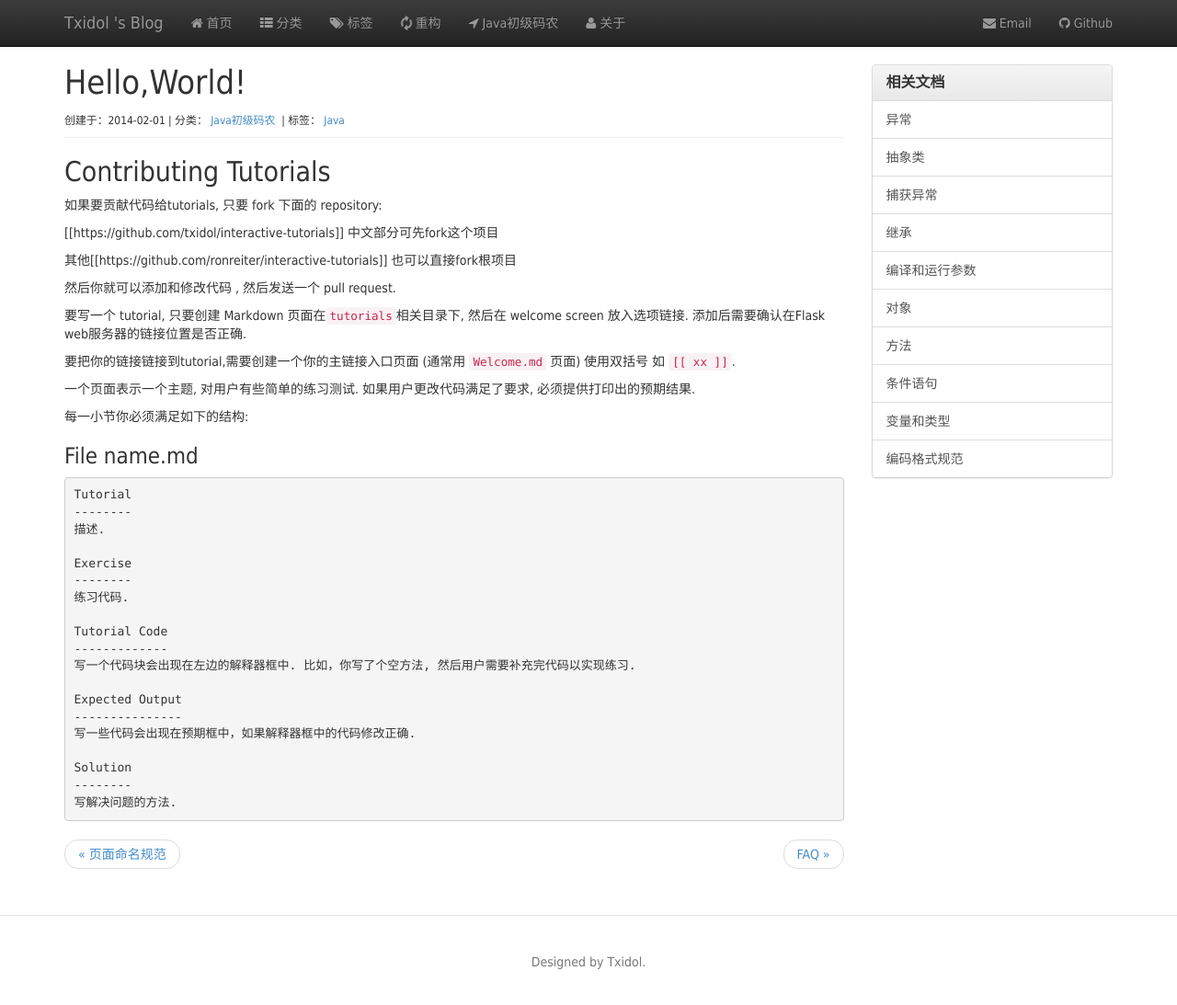
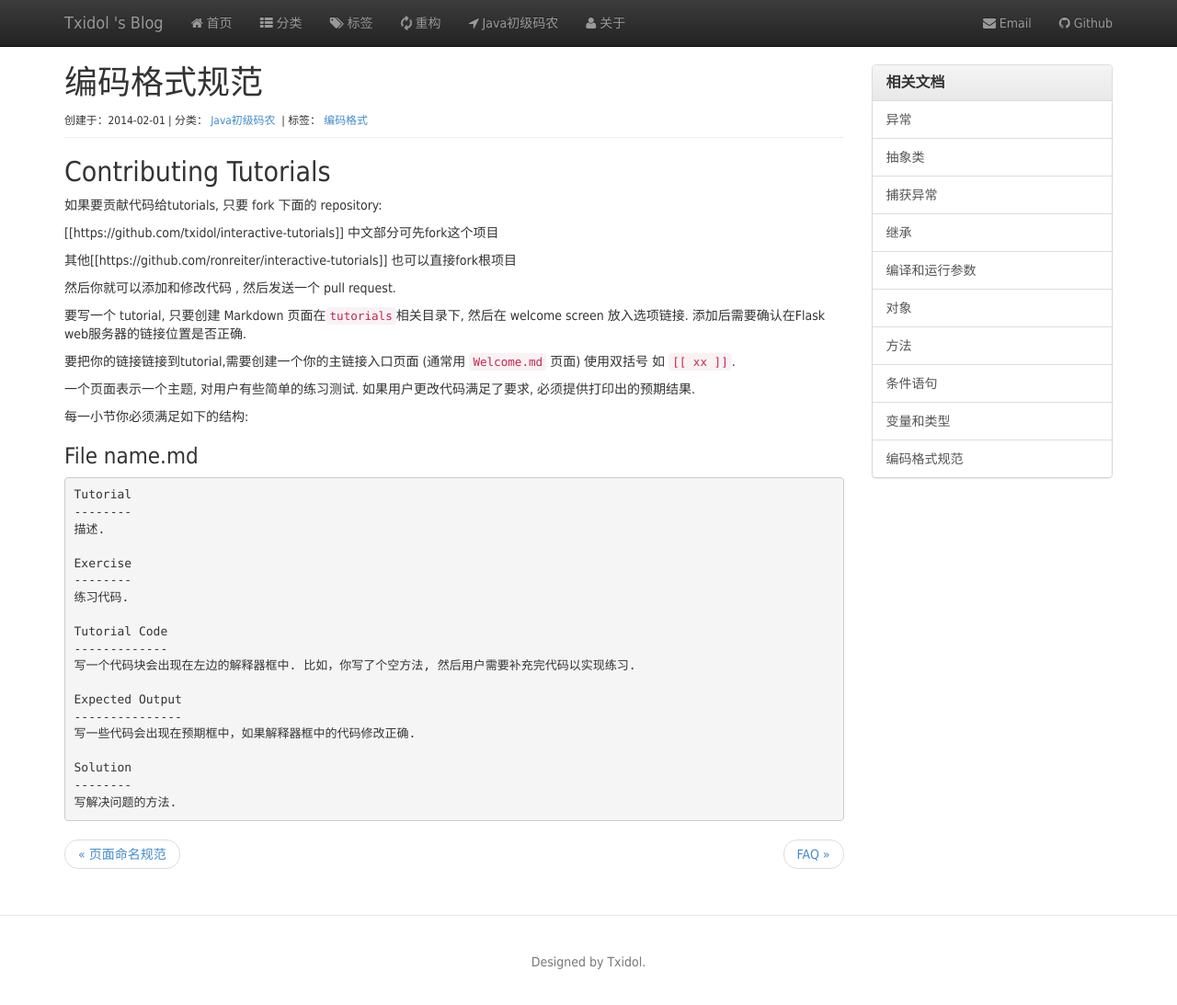
Before and after one commit to txidol/txidol.github.io, a Jekyll site: the page built from Java初级码农/_posts/2014-2-1-合作流程.md, in a window 1280 px wide and 1096 px high. Shown: the top 1093 px of the window at 92% size. Built offline with Jekyll 4.4.1, drawn with Linux system fonts in a browser that asks for light colours; nearby versions of some CDN libraries; Markdown is read by kramdown in place of the engine named in the settings.

Commit message:
Update 2014-2-1-合作流程.md

```diff
--- a/Java初级码农/_posts/2014-2-1-合作流程.md
+++ b/Java初级码农/_posts/2014-2-1-合作流程.md
@@ -1,9 +1,9 @@
 ---
 layout: post
-title: Hello,World!
-keywords: Java初级码农
+title: 编码格式规范
+keywords: 编码格式, 开发规范, 命名规范
 categories: [Java初级码农]
-tags: [Java]
+tags: [编码格式]
 ---
 
 Contributing Tutorials
```
